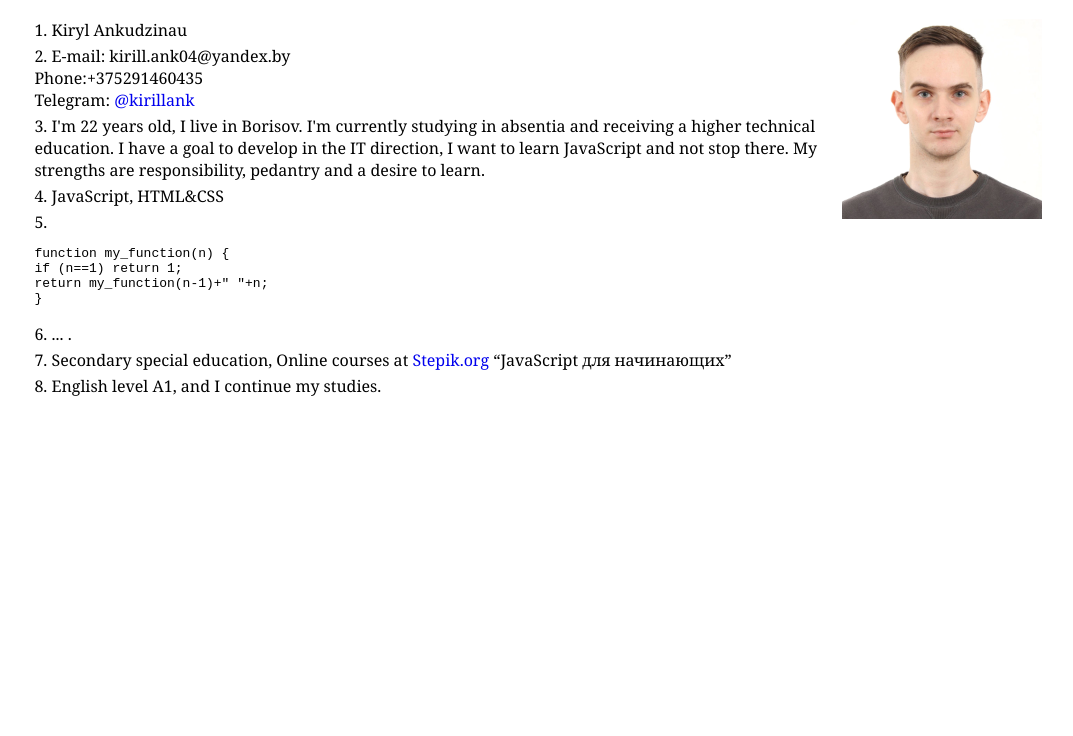
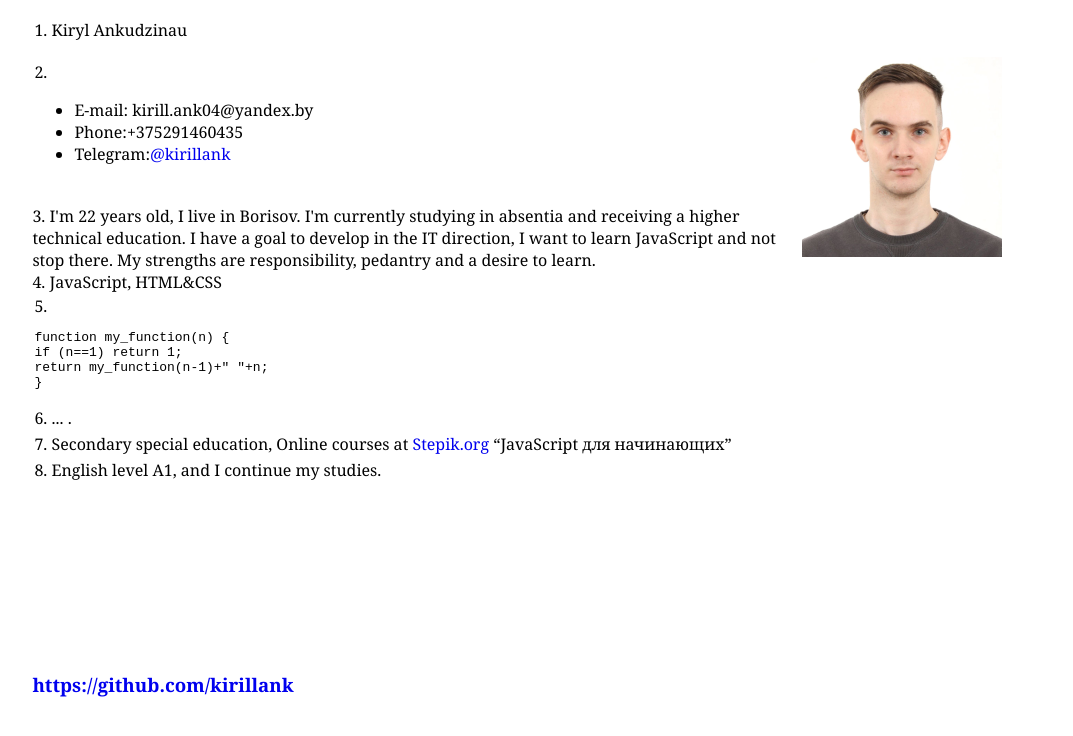
Before and after one commit to kirillank/rsschool-cv, a plain HTML site: page index.html in a window 1280 px wide. Shown: the part 56-792 px from the top of the page, without its empty margins (102-1175 px from the left). Drawn offline with Linux system fonts and the light colour scheme.

Commit message:
fix: fox code

```diff
--- a/index.html
+++ b/index.html
@@ -1,12 +1,13 @@
 <!DOCTYPE HTML>
 <html lang="en">
 <head>
+	 <title>Markdown & Git</title>
 	<meta charset="utf-8">
-<style type="text/css">
+<style>
 .block0 {
 text-align: center;
 border: solid 0px black;
-margin: 0% auto%;
+margin: 0% auto;
 font-family: Georgia, 'Times New Roman', Times, serif;
 }
 .block1 {
@@ -33,14 +34,14 @@ font-family: Georgia, 'Times New Roman', Times, serif;
 text-align: left;
 border: solid 0px black;
 margin: 0% 10%;
-padding: 2px;
+padding: 0px;
 font-family: Georgia, 'Times New Roman', Times, serif;
 }
 .block5 {
 text-align: left;
 border: solid 0px black;
 margin: 0% 10%;
-padding: 2px;
+padding: 0px;
 font-family: Georgia, 'Times New Roman', Times, serif;
 }
 .block6 {
@@ -71,21 +72,35 @@ margin: 0% 10%;
 padding: 2px;
 font-family: Georgia, 'Times New Roman', Times, serif;
 }
+.block10 {
+text-align: left;
+border: solid 0px black;
+margin: 15% 10%;
+font-family: Georgia, 'Times New Roman', Times, serif;
+}
 a {
     text-decoration: none;
    }
 h2 {
 	text-decoration: underline;
 }
+img {
+ float: right;
+ height: 200px;
+ width: 200px;
+   }
 </style>
 </head>
 <body>
+	<header>
    <div class=block0><h2>Markdown & Git</h2></div>
+</header>
   <div class=block1>
-  	<div class=block2>1. Kiryl Ankudzinau<img align="right" height="200" width="200" src="Photo.jpg" alt="Photo"></div>
-  	<div class=block3>2. E-mail: kirill.ank04@yandex.by<br>
-Phone:+375291460435<br>
-Telegram: <a href="https://t.me/kirillank">@kirillank</a><br></div>
+  	<main>
+  	<div class=block2>1. Kiryl Ankudzinau<figure><img src="Photo.jpg" alt="Photo"></figure></div>
+  	<div class=block3>2.<ul><li>E-mail: kirill.ank04@yandex.by<br>
+<li>Phone:+375291460435<br>
+<li><nav>Telegram:<a href="https://t.me/kirillank">@kirillank</a></nav><br></ul></div>
   	<div class=block4>3. I'm 22 years old, I live in Borisov. I'm currently studying in absentia and receiving a higher technical education. I have a goal to develop in the IT direction, I want to learn JavaScript and not stop there. My strengths are responsibility, pedantry and a desire to learn.</div>
   	<div class=block5>4. JavaScript, HTML&CSS</div>
   	<div class=block6>5. <pre><code>function my_function(n) {
@@ -95,6 +110,10 @@ return my_function(n-1)+" "+n;
   	<div class=block7>6. ... .</div>
   	<div class=block8>7. Secondary special education, Online courses at <a href="https://stepik.org">Stepik.org</a> “JavaScript для начинающих”</div>
   	<div class=block9>8. English level A1, and I continue my studies.</div>
+  	</main>
+  		<footer>
+  			<div class=block10><h3><a href="https://github.com/kirillank">https://github.com/kirillank</a></h3></div>
+  		</footer>
   </div>
 </body>
 </html>
```
